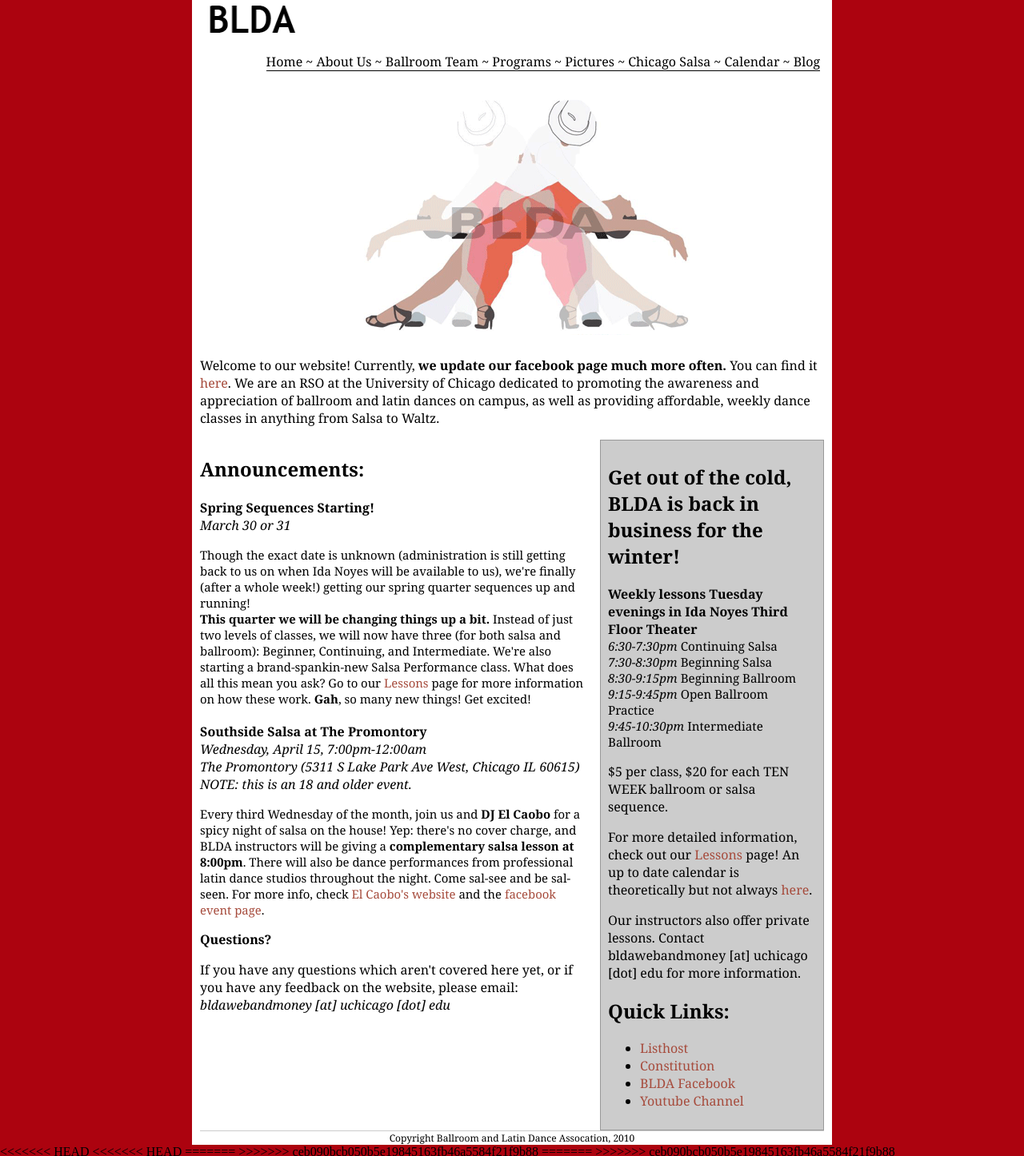
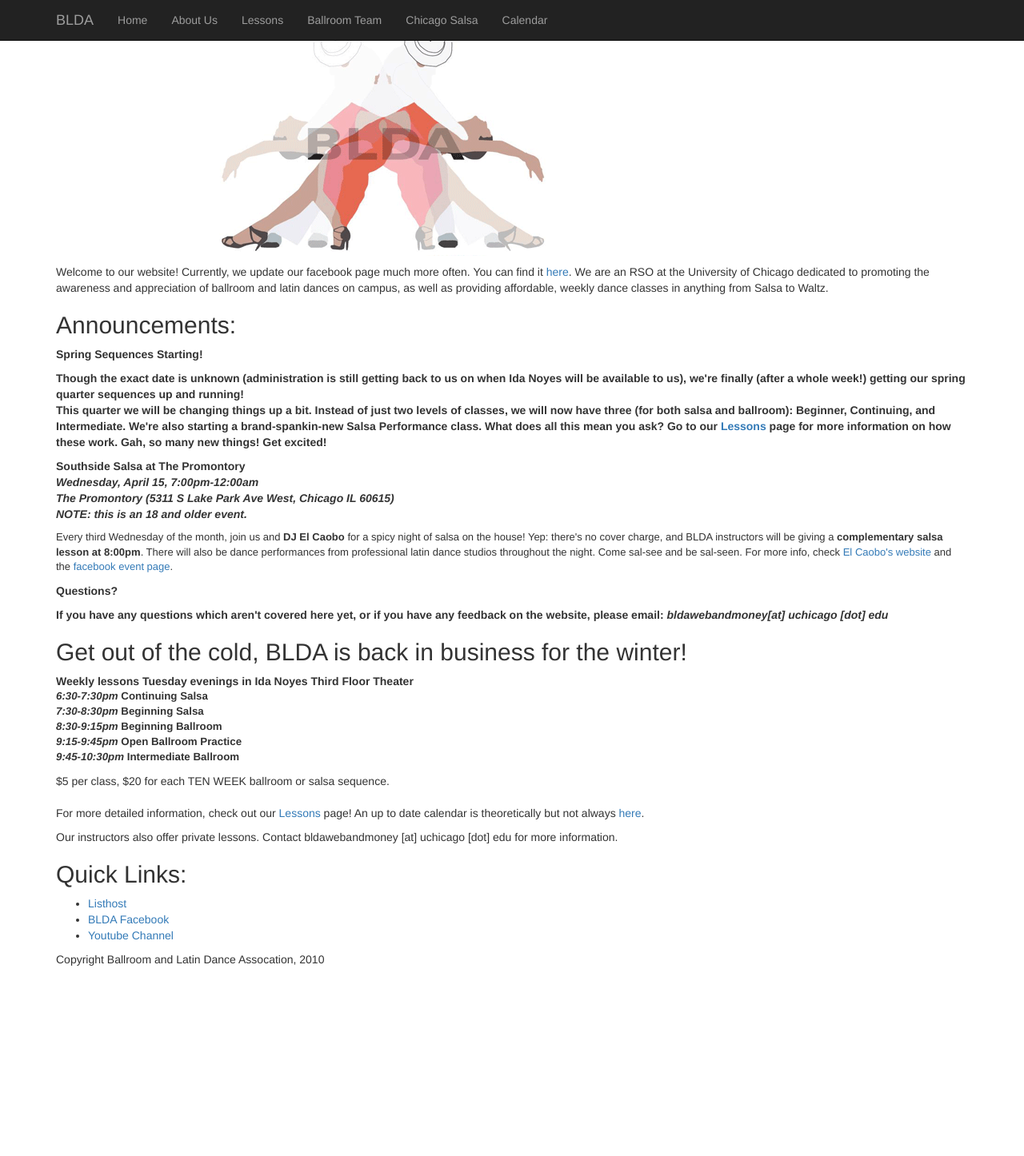
Before and after one commit to jusmithe/BLDA, a plain HTML site: page index.html in a window 1280 px wide. Shown: the whole page at 80% size. After the commit the page ends 1210 px from the top, so only its background shows below. Drawn offline with nearby package versions, Linux system fonts and the light colour scheme.

Commit message:
navigation bar on index

```diff
--- a/index.html
+++ b/index.html
@@ -1,68 +1,70 @@
 <!DOCTYPE HTML>
 <html>
 	<head>
-  <meta http-equiv="content-type" content="text/html; charset=utf-8">
+    <meta charset="utf-8">
+    <meta http-equiv="X-UA-Compatible" content="IE=edge">
+    <meta name="viewport" content="width=device-width, initial-scale=1">
+    <!-- The above 3 meta tags *must* come first in the head; any other head content must come *after* these tags -->
+    <meta name="description" content="">
+    <meta name="author" content="">
+    <link rel="icon" href="../../favicon.ico">
 
-<title>Ballroom and Latin Dance Association</title>
-  <link rel="stylesheet" href="/css/default.css" type="text/css" media="screen" charset="utf-8">
+    <title>BLDA</title>
 
+    <!-- Bootstrap core CSS -->
+    <link href="css2/bootstrap.min.css" rel="stylesheet">
+
+    <!-- Just for debugging purposes. Don't actually copy these 2 lines! -->
+    <!--[if lt IE 9]><script src="../../assets/js/ie8-responsive-file-warning.js"></script><![endif]-->
+    <script src="js2/ie-emulation-modes-warning.js"></script>
+
+    <!-- HTML5 shim and Respond.js for IE8 support of HTML5 elements and media queries -->
+    <!--[if lt IE 9]>
+      <script src="https://oss.maxcdn.com/html5shiv/3.7.2/html5shiv.min.js"></script>
+      <script src="https://oss.maxcdn.com/respond/1.4.2/respond.min.js"></script>
+    <![endif]-->
   </head>
+
 	<body>
+		<nav class="navbar navbar-inverse navbar-fixed-top">
+      <div class="container">
+        <div class="navbar-header">
+          <button type="button" class="navbar-toggle collapsed" data-toggle="collapse" data-target="#navbar" aria-expanded="false" aria-controls="navbar">
+            <span class="sr-only">Toggle navigation</span>
+            <span class="icon-bar"></span>
+            <span class="icon-bar"></span>
+            <span class="icon-bar"></span>
+          </button>
+          <a class="navbar-brand" href="#">BLDA</a>
+        </div>
+        <div id="navbar" class="collapse navbar-collapse">
+          <ul class="nav navbar-nav">
+						<li><a href="index.html">Home</a></li>
+						<li><a href="about.html">About Us</a></li>
+						<li><a href="lessons.html">Lessons</a></li>
+						<li><a href="ballroom.html">Ballroom Team</a></li>
+						<li><a href="links.html">Chicago Salsa</a></li>
+						<li><a href="calendar.html">Calendar</a></li>
+					</ul>
+        </div><!--/.nav-collapse -->
+      </div>
+    </nav>
 
-<div id="foreground">
-
-  <header>
-    <img id="logo" src="images/Logo1.gif" width="130" height="50" alt="BLDA">
-    <nav>
-      <ul>
-        <li><a href="index.html">Home ~ </a></li>
-        <li><a href="About.html">About Us ~ </a></li>
-        <li><a href="Ballroom!.html">Ballroom Team ~ </a></li>
-        <li><a href="Lessons.html">Programs ~ </a></li>
-        <li><a href="Pictures.html">Pictures ~ </a></li>
-        <li><a href="Links.html">Chicago Salsa ~ </a></li>
-        <li><a href="Calendar.html">Calendar ~ </a></li>
-        <li><a href="http://bldauchicago.blogspot.com/">Blog</a></li>
-      </ul>
-    </nav>
-  </header>
+    <div class="container">
 
 			<article id="content">
-    <h1>
-  <c><img src="images/Sarah'sbanner.gif" width="800" height="300" alt="Ballroom and Latin
-Dance Association"></c>
-</h1>
-<p>
-Welcome to our website! Currently, <strong>we update our facebook page much more often.</strong>
-You can find it <a href="https://www.facebook.com/bldauchicago" target="_blank">here</a>.
-We are an RSO at the University of Chicago dedicated to promoting the
-awareness and appreciation of ballroom and latin dances on campus,
-as well as providing affordable, weekly dance classes in
-anything from Salsa to Waltz.
-</p>
+				<h1><c><img src="images/Sarah'sbanner.gif" width="800" height="300" alt="Ballroom and Latin Dance Association"></c></h1>
+
+				<p> Welcome to our website! Currently, we update our facebook page much more often. You can find it <a href="https://www.facebook.com/bldauchicago" target="_blank">here</a>. We are an RSO at the University of Chicago dedicated to promoting the awareness and appreciation of ballroom and latin dances on campus, as well as providing affordable, weekly dance classes in anything from Salsa to Waltz. </p>
 
 				<div>
 					<article>
 						<h2>Announcements:</h2>
-
-<p style="font-size:1.3em"><dt><strong>Spring Sequences Starting!</strong></dt>
-   <dt><em>March 30 or 31</em>
-</p>
+						<p><dt>Spring Sequences Starting!</dt></p>
 
 						<p>
-   <dt style="font-size:0.93em">Though the exact date is unknown (administration
-   is still getting back to us on when Ida Noyes will be available to us),
-   we're finally (after a whole week!) getting our spring quarter sequences
-   up and running!</dt>
-   <dt style="font-size:0.93em"><strong>This quarter we will be changing things up a bit.
-   </strong> Instead of just two levels of classes, we will now have three
-   (for both salsa and ballroom): Beginner, Continuing, and Intermediate.
-   We're also starting a brand-spankin-new Salsa Performance class. What
-   does all this mean you ask? Go to our
-   <a href="Lessons.html">Lessons</a> page for more
-   information on how these work. <strong>Gah</strong>, so many new things!
-   Get excited!</dt>
-
+							<dt>Though the exact date is unknown (administration is still getting back to us on when Ida Noyes will be available to us), we're finally (after a whole week!) getting our spring quarter sequences up and running!</dt>
+							<dt>This quarter we will be changing things up a bit. Instead of just two levels of classes, we will now have three (for both salsa and ballroom): Beginner, Continuing, and Intermediate. We're also starting a brand-spankin-new Salsa Performance class. What does all this mean you ask? Go to our <a href="Lessons.html">Lessons</a> page for more information on how these work. Gah, so many new things! Get excited!</dt>
 						</p>
 
 						<p style="font-size:1.3em"><dt><strong>Southside Salsa at The Promontory</strong></dt>
@@ -71,33 +73,17 @@ anything from Salsa to Waltz.
 							 <dt><em>NOTE: this is an 18 and older event.</em></dt>
 						</p>
 
-<p style="font-size:0.93em">
-   Every third Wednesday of the month, join us and <strong>DJ El Caobo
-   </strong> for a spicy night of salsa on the house! Yep: there's no cover
-   charge, and BLDA instructors will be giving a <strong>complementary
-   salsa lesson at 8:00pm</strong>. There will also be dance performances
-   from professional latin dance studios throughout the night. Come sal-see
-   and be sal-seen. For more info, check <a href="https://www.elcaobointernacional.com/southside-salsa-at-the-promontory-3rd-wednesadys-of-the-month.html"
-   target="_blank">El Caobo's website</a> and the <a href="https://www.facebook.com/events/1610427302504409/"
-   target="_blank">facebook event page</a>.
+						<p style="font-size:0.93em"> Every third Wednesday of the month, join us and <strong>DJ El Caobo </strong> for a spicy night of salsa on the house! Yep: there's no cover charge, and BLDA instructors will be giving a <strong>complementary salsa lesson at 8:00pm</strong>. There will also be dance performances from professional latin dance studios throughout the night. Come sal-see and be sal-seen. For more info, check <a href="https://www.elcaobointernacional.com/southside-salsa-at-the-promontory-3rd-wednesadys-of-the-month.html" target="_blank">El Caobo's website</a> and the <a href="https://www.facebook.com/events/1610427302504409/" target="_blank">facebook event page</a>.
 						</p>
 
-
 						<p><strong>Questions?</strong>
-   <dt>If you have any questions which aren't covered here yet, or if you
-   have any feedback on the website, please email: <em>bldawebandmoney
-   [at] uchicago [dot] edu</em></dt>
+							 <dt>If you have any questions which aren't covered here yet, or if you have any feedback on the website, please email: <em>bldawebandmoney[at] uchicago [dot] edu</em></dt>
 						</p>
-
-
 					</article>
 
 					<aside>
 						<h2> Get out of the cold, BLDA is back in business for the winter!</h2>
-
-
 						<dl>
-
 							<p><dt><strong> Weekly lessons Tuesday evenings in Ida Noyes Third Floor Theater</strong></dt>
 								<dt style="font-size:.95em"><em>6:30-7:30pm</em> Continuing Salsa</dt>
 								<dt style="font-size:.95em"><em>7:30-8:30pm</em> Beginning Salsa</dt>
@@ -105,57 +91,29 @@ anything from Salsa to Waltz.
 								<dt style="font-size:.95em"><em>9:15-9:45pm</em> Open Ballroom Practice
 								<dt style="font-size:.95em"><em>9:45-10:30pm</em> Intermediate Ballroom</dt>
 							</p>
-
-    <p>$5 per class, $20 for each TEN WEEK ballroom or salsa sequence.
-    </p>
-
-
-
+							<p>$5 per class, $20 for each TEN WEEK ballroom or salsa sequence.</p>
 						</dl>
 
-    <dl>
+						<p>For more detailed information, check out our <a href="Lessons.html">Lessons</a> page! An up to date calendar is theoretically but not always <a href="Calendar.html">here</a>.</p>
 
-      <p>
-	<dt></dt>
-           <dd></dd>
-      </p>
-
-  </dl>
-
-  <p>
-  For more detailed information, check out our <a
-    href="Lessons.html">Lessons</a> page! An up to date calendar is theoretically but not always <a
-    href="Calendar.html">here</a>.
-  </p>
-
-  <p> Our instructors also offer private lessons. Contact
-    	bldawebandmoney [at] uchicago [dot] edu for more information.
-    	</p>
+						<p>Our instructors also offer private lessons. Contact bldawebandmoney [at] uchicago [dot] edu for more information.</p>
 
 						<h2>Quick Links:</h2>
 							<ul>
-    <li><a href="https://lists.uchicago.edu/web/info/blda-dance">Listhost</a>
-    </li>
-    <li><a href="Files/BLDA Constitution 2010.pdf" target="_blank">Constitution</a></li>
+								<li><a href="https://lists.uchicago.edu/web/info/blda-dance">Listhost</a></li>
 								<li><a href="http://www.facebook.com/bldauchicago">BLDA Facebook</a></li>
 								<li><a href="http://www.youtube.com/user/UChicagoBLDA">Youtube Channel</a></li>
 							</ul>
 					</aside>
 				</div>
-
 			</article>
-
-<footer>
-Copyright Ballroom and Latin Dance Assocation, 2010
-</footer>
+			<footer> Copyright Ballroom and Latin Dance Assocation, 2010 </footer>
+		</div>
 		</div>
 
+		<script src="https://ajax.googleapis.com/ajax/libs/jquery/1.11.2/jquery.min.js"></script>
+    <script src="../../dist/js/bootstrap.min.js"></script>
+    <!-- IE10 viewport hack for Surface/desktop Windows 8 bug -->
+    <script src="../../assets/js/ie10-viewport-bug-workaround.js"></script>
 	</body>
 </html>
-<<<<<<< HEAD
-<<<<<<< HEAD
-
-=======
->>>>>>> ceb090bcb050b5e19845163fb46a5584f21f9b88
-=======
->>>>>>> ceb090bcb050b5e19845163fb46a5584f21f9b88
```
Also changed, not shown: ballroom.html (renamed from Ballroom!.html). Lines whose indentation alone changed are shown as unchanged.
